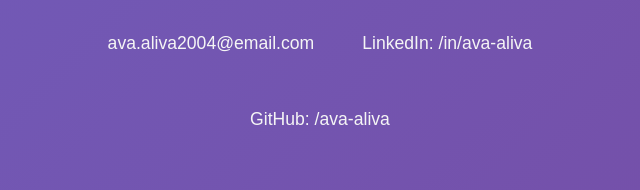
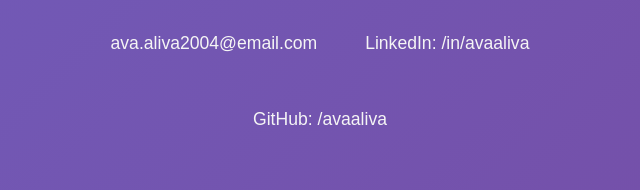
Before and after one commit to avaaliva/Portfolio_Website, a plain HTML site: page index.html in a window 1280 px wide. Shown: the part 3629-3819 px from the top of the page, 320-960 px from the left. Drawn offline with Linux system fonts and the light colour scheme.

Commit message:
index.html

```diff
--- a/index.html
+++ b/index.html
@@ -110,10 +110,10 @@
                         <span><a href=""></a>ava.aliva2004@email.com</span>
                     </div>
                     <div class="contact-item">
-                        <span>LinkedIn: /in/ava-aliva</span>
+                        <span>LinkedIn: /in/avaaliva</span>
                     </div>
                     <div class="contact-item">
-                        <span>GitHub: /ava-aliva</span>
+                        <span>GitHub: /avaaliva</span>
                     </div>
                 </div>
             </div>
@@ -127,4 +127,5 @@
     <script src="script.js"></script>
 </body>
 
+
 </html>
```
